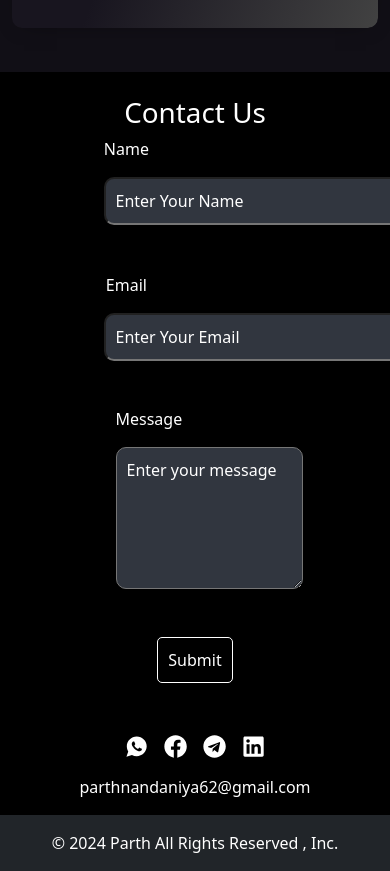
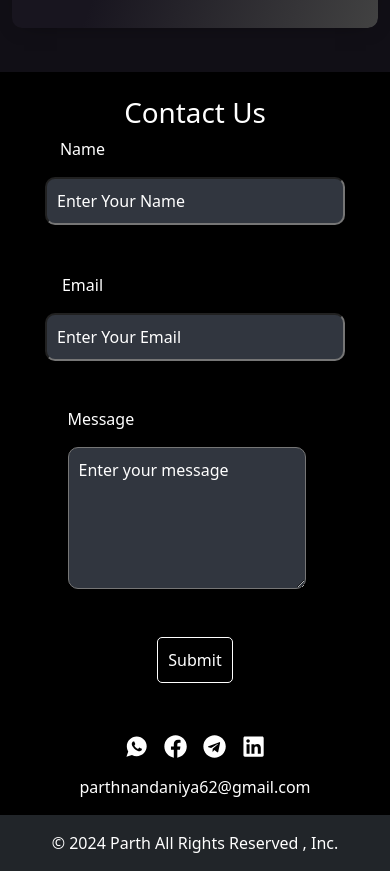
Before and after one commit to PARTHNANDANIYA56/parthuiux, a React (Create React App) app: page / in a window 390 px wide. Shown: the part 6620-7491 px from the top of the page. Built offline with nearby package versions, Linux system fonts and the light colour scheme.

Commit message:
my phone responsive design

```diff
--- a/src/App.css
+++ b/src/App.css
@@ -516,6 +516,22 @@ textarea {
         width: 300px;
     }
 
+    .form_nameemail {
+        display: flex;
+        flex-direction: column;
+        width:fit-content;
+        margin: auto;
+
+    }
+
+    .form_textarea {
+        display: flex;
+        flex-direction: column;
+        width: 150%;
+        padding-top: 30px;
+        margin-left: -3pc;
+    }
+
     .dark {
         align-content: center;
         justify-content: center;
@@ -545,6 +561,7 @@ textarea {
         padding-top: 30px;
     }
 }
+
 @media screen and (max-width: 320px) {
 
     .banner_img {
@@ -562,7 +579,7 @@ textarea {
     .form_textarea {
         display: flex;
         flex-direction: column;
-        width: 125%;
+        width: fit-content;
         align-items: start;
         padding-top: 30px;
     }
```
